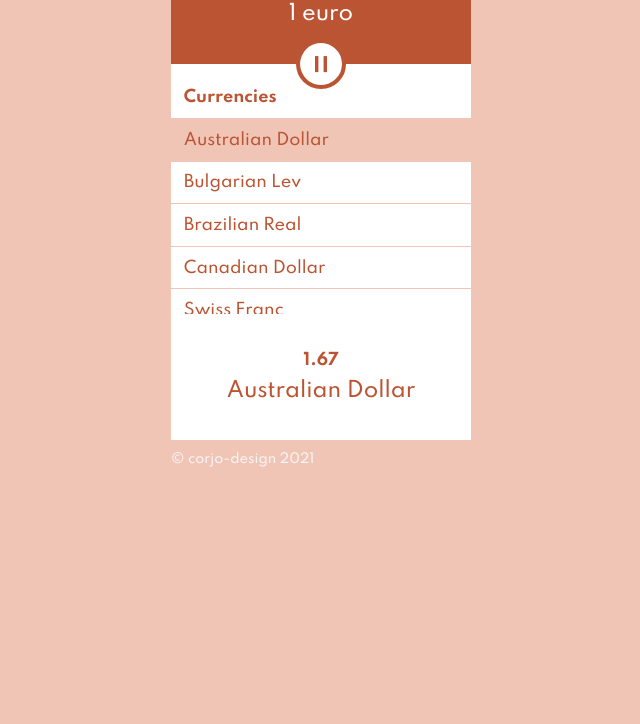
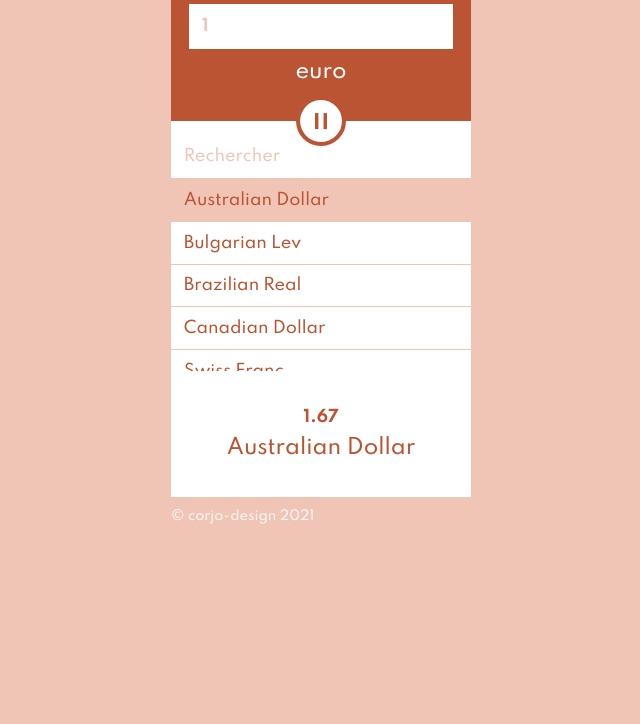
Before and after one commit to correia-jonathan/Convertor, a React app: page / in a window 1280 px wide. Shown: the part 82-806 px from the top of the page, without its empty margins (319-959 px from the left). Built offline with nearby package versions, Linux system fonts and the light colour scheme.

Commit message:
input valeur amout ok et fonctionnel

```diff
--- a/src/components/App/index.js
+++ b/src/components/App/index.js
@@ -17,6 +17,7 @@ class App extends React.Component {
     baseAmount: 1,
     isVisible: true,
     currency: 'Australian Dollar',
+    filterText: '',
     /* placer dans le state la liste de currenciesList */
     currenciesStateList: currenciesList,
   };
@@ -46,18 +47,52 @@ class App extends React.Component {
     });
   }
 
+  filterCurrencies = () => {
+    const { filterText } = this.state;
+    const { currenciesStateList } = this.state;
+
+    const filterResult = currenciesStateList.filter((deviseObject) => {
+      // Étape intermédiare pour tout mettre en minuscule
+      const nameLowerCase = deviseObject.name.toLowerCase();
+      const filterLowerCase = filterText.toLowerCase();
+      return nameLowerCase.includes(filterLowerCase);
+    });
+    // Return un nouveau tableau de currenculist filtrée
+    // utiliser filter()
+    // ATTENTION il faut return le nouveau tableau obtenu
+    return filterResult;
+  }
+
+  handleCurrencyInput = (param) => {
+    this.setState({
+      filterText: param,
+    });
+  }
+
+  handleBaseAmount = (inputBaseAmount) => {
+    this.setState({
+      baseAmount: inputBaseAmount,
+    });
+  }
+
   render() {
     const { isVisible, currency, baseAmount } = this.state;
-    const { currenciesStateList } = this.state;
+    // const { currenciesStateList } = this.state;
     return (
       <div className="convertor">
-        <Header baseAmount={baseAmount} />
+        <Header baseAmount={baseAmount} amountInput={this.handleBaseAmount} />
         <Toggle onToggleClick={this.toggle} isOpened={isVisible} stateCurrency={currency} />
         <main>
           {
             isVisible
-            && <Currencies list={currenciesStateList}
-              onCurrencyClick={this.handleCurrencyClick} currencyState={currency} />
+            && (
+              <Currencies
+                list={this.filterCurrencies()}
+                onCurrencyClick={this.handleCurrencyClick}
+                currencyState={currency}
+                currencyInput={this.handleCurrencyInput}
+              />
+            )
           }
           <Amount currency={currency} amount={this.makeConversion()} />
         </main>
--- a/src/components/Currencies/index.js
+++ b/src/components/Currencies/index.js
@@ -4,9 +4,18 @@ import PropTypes from 'prop-types';
 // Importation des styles du composant
 import './styles.scss';
 /* list est la props déversée dans le composant Currencies */
-const Currencies = ({ list, onCurrencyClick, currencyState }) => (
+const Currencies = ({ list, onCurrencyClick, currencyState, currencyInput }) => (
   <section className="currencies">
-    <div className="currencies__title">Currencies</div>
+    <input
+      className="currencies__search"
+      type="text"
+      placeholder="Rechercher"
+      // value = {}
+      onChange={(evt) => {
+        currencyInput(evt.target.value);
+        // j'utilise une fonction pour transmettre les changements de mon composant à mon state
+      }}
+      />
     <ul className="currencies__list">
       {
         /*
@@ -32,7 +41,6 @@ const Currencies = ({ list, onCurrencyClick, currencyState }) => (
             </li>
           )})
       }
-      <li>Eur</li>
     </ul>
   </section>
 );
@@ -46,6 +54,7 @@ Currencies.propTypes = {
   ).isRequired,
   onCurrencyClick: PropTypes.func.isRequired,
   currencyState: PropTypes.string.isRequired,
+  currencyInput: PropTypes.func.isRequired,
 };
 
 export default Currencies;
--- a/src/components/Currencies/styles.scss
+++ b/src/components/Currencies/styles.scss
@@ -32,4 +32,16 @@ Modifier :
   &__list li.--selected{
     background-color:vars.$color-alt;
   }
+
+  &__search{
+    padding: vars.$gutter;
+    margin-top: vars.$gutter;
+    width: 100%;
+    border: none;
+    color: vars.$color-main;
+    font: inherit;
+    &::placeholder{
+      color: vars.$color-alt;
+    }
+  }
 }
--- a/src/components/Header/index.js
+++ b/src/components/Header/index.js
@@ -4,15 +4,24 @@ import PropTypes from 'prop-types';
 // Importation des styles du composant
 import './styles.scss';
 
-const Header = ({ baseAmount }) => {
-  const text = baseAmount > 1 ? 'euros' : 'euro' ;
+const Header = ({ baseAmount, amountInput }) => {
+  const text = baseAmount > 1 ? 'euros' : 'euro';
   return (
     <header className="header">
       <h1 className="header__title">
         Convertor
       </h1>
+      <input
+        className="header__input"
+        type="text"
+        placeholder={baseAmount}
+        onChange={(evt) =>{
+          amountInput(evt.target.value);
+        }}
+      />
+      <span />
       <p className="header__amount">
-        {baseAmount} {text}
+        {text}
       </p>
     </header>
   );
@@ -20,5 +29,6 @@ const Header = ({ baseAmount }) => {
 
 Header.propTypes = {
   baseAmount: PropTypes.number.isRequired,
+  amountInput: PropTypes.func.isRequired,
 };
 export default Header;
--- a/src/components/Header/styles.scss
+++ b/src/components/Header/styles.scss
@@ -21,4 +21,16 @@ Modifier : none
     margin-top: vars.$gutter;
     font-size: 1.3em;
   }
+  &__input{
+    margin-top: vars.$gutter;
+    padding: vars.$gutter;
+    // width: 100%;
+    border: none;
+    color: vars.$color-main;
+    font: inherit;
+    font-weight: bold;
+    &::placeholder{
+      color: vars.$color-alt;
+    }
+  }
 }
```
Also changed, not shown: 1 other file.
